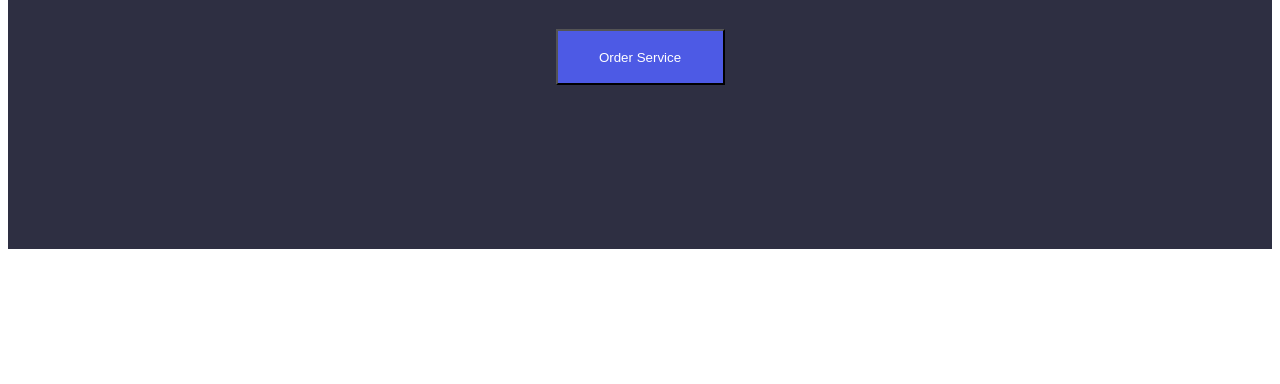
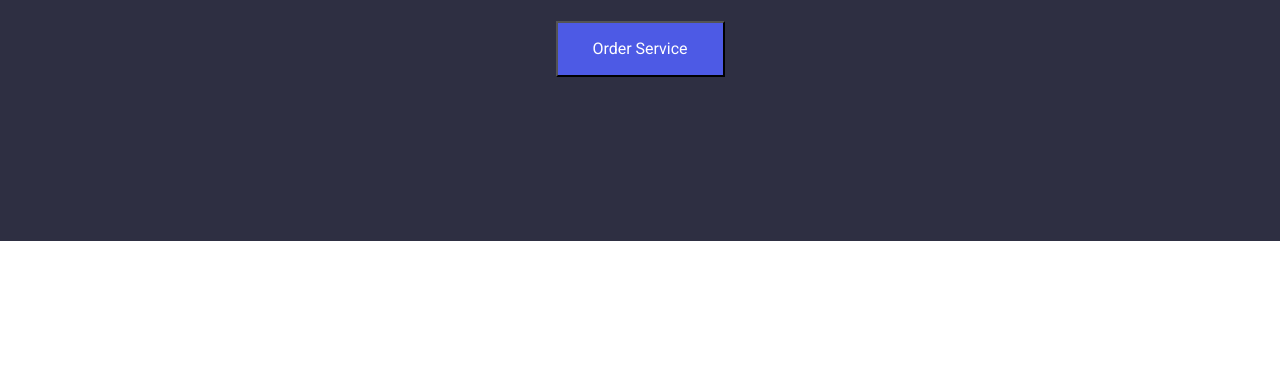
Before and after one commit to merttursak/goit-markup-hw-03, a plain HTML site: page index.html in a window 1280 px wide. Shown: the part 416-800 px from the top of the page. Drawn offline with nearby package versions, Linux system fonts and the light colour scheme.

Commit message:
ödev deneme

```diff
--- a/index.html
+++ b/index.html
@@ -5,7 +5,7 @@
     <meta name="viewport" content="width=device-width, initial-scale=1.0" />
     <title>Ödev 3</title>
 
-    <link href="https://cdnjs.cloudflare.com/ajax/libs/modern-normalize/3.0.1/modern-normalize.css">
+    <link rel="stylesheet" href="https://cdnjs.cloudflare.com/ajax/libs/modern-normalize/3.0.1/modern-normalize.css">
     <link rel="preconnect" href="https://fonts.googleapis.com" />
     <link rel="preconnect" href="https://fonts.gstatic.com" crossorigin />
     <link
@@ -18,7 +18,7 @@
 
 <!-- Header -->
         <header class="header-design">
-    <div class="container">
+        <div class="container">
             <a href="./index.html">
                 <img src="images/logo.png" alt="logo" width="115" height="24" />
             </a>
```
